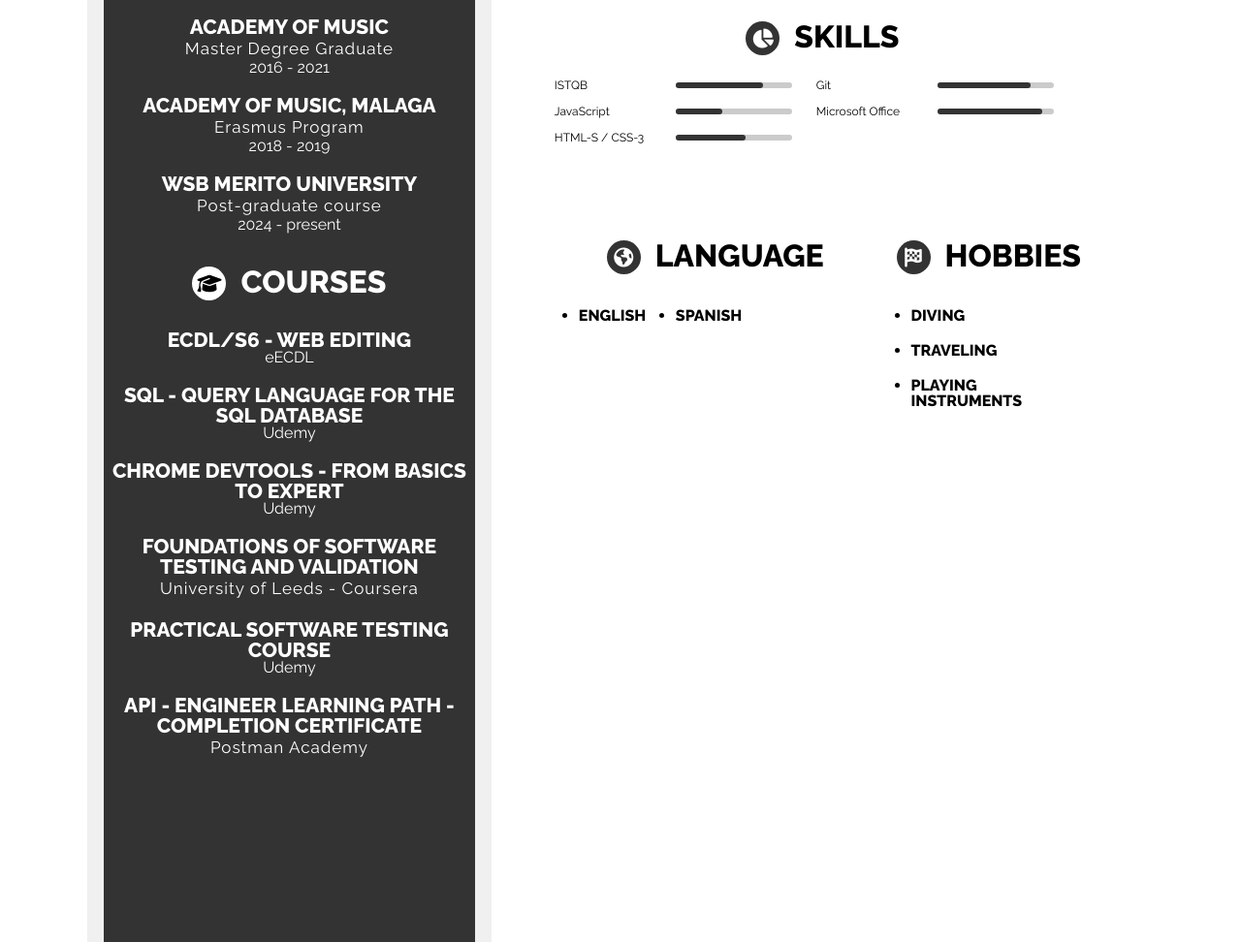
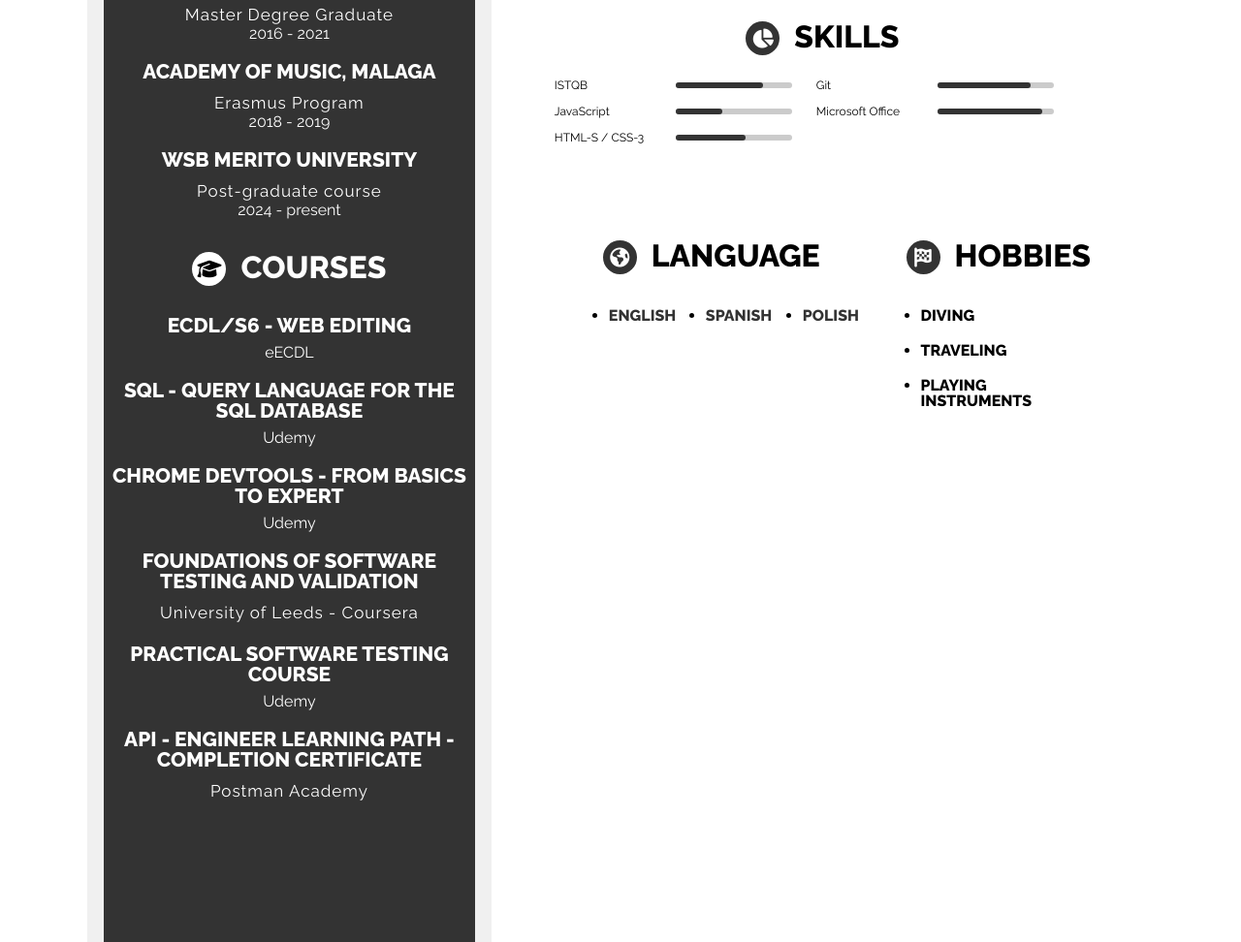
Before and after one commit to Cytrynio/CV, a website: page index.html in a window 1280 px wide. Shown: the part 1198-2170 px from the top of the page at 97% size. Drawn offline with Linux system fonts and the light colour scheme.

Commit message:
poprawki

```diff
--- a/index.html
+++ b/index.html
@@ -190,8 +190,21 @@
                             <div class="language ">
                                 <h2 class="section_title"><i class="icon  fa-solid fa-earth-americas navy_bg circle white_text"></i>Language</h2>
                                 <ul class="language_list row">
-                                    <li>English</li>
-                                    <li>Spanish</li>
+                                        <li>
+                                            <div class="navy_text tooltip">English
+                                                <span class="tooltiptext">B2+</span>
+                                            </div>
+                                        </li>
+                                    <li>
+                                            <div class="navy_text tooltip">Spanish
+                                                <span class="tooltiptext">A2</span>
+                                            </div>
+                                    </li>
+                                    <li>
+                                            <div class="navy_text tooltip">Polish
+                                                <span class="tooltiptext">Native</span>
+                                            </div>
+                                    </li>
                                 </ul>
                             </div>
                             <div class="hobbies ">
@@ -203,6 +216,9 @@
                                 </ul>
                             </div>
                         </div>
+                        <div class="inf_8">
+
+                        </div>
                     </div>
                 </div>
             </div>
--- a/scss/_custom.scss
+++ b/scss/_custom.scss
@@ -113,6 +113,7 @@ margin-top: 25%;
 .education h3 {
     margin-top: 10px;
     text-align: center;
+    margin-bottom: 10px;
 }
 .education_item h2{
     text-align: center;
@@ -204,6 +205,9 @@ margin-top: 25%;
     margin-left: 25px;
 
 }
+.language_list{
+    margin-left: 66px;
+}
 .inf_7{
     justify-content: space-between;
     flex-wrap: wrap;
```
Also changed, not shown: css/style.css, css/style.min.css, 2 other files.
